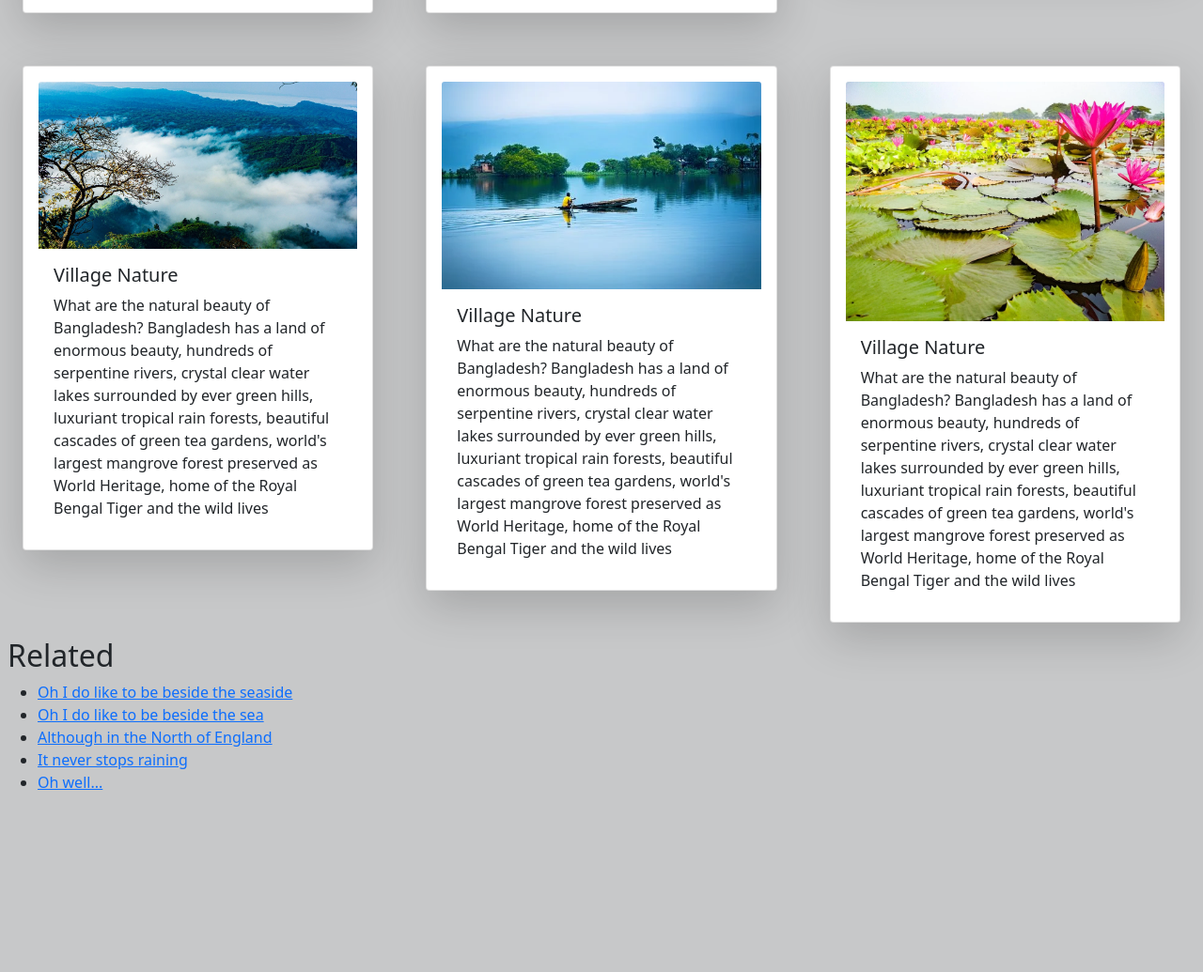
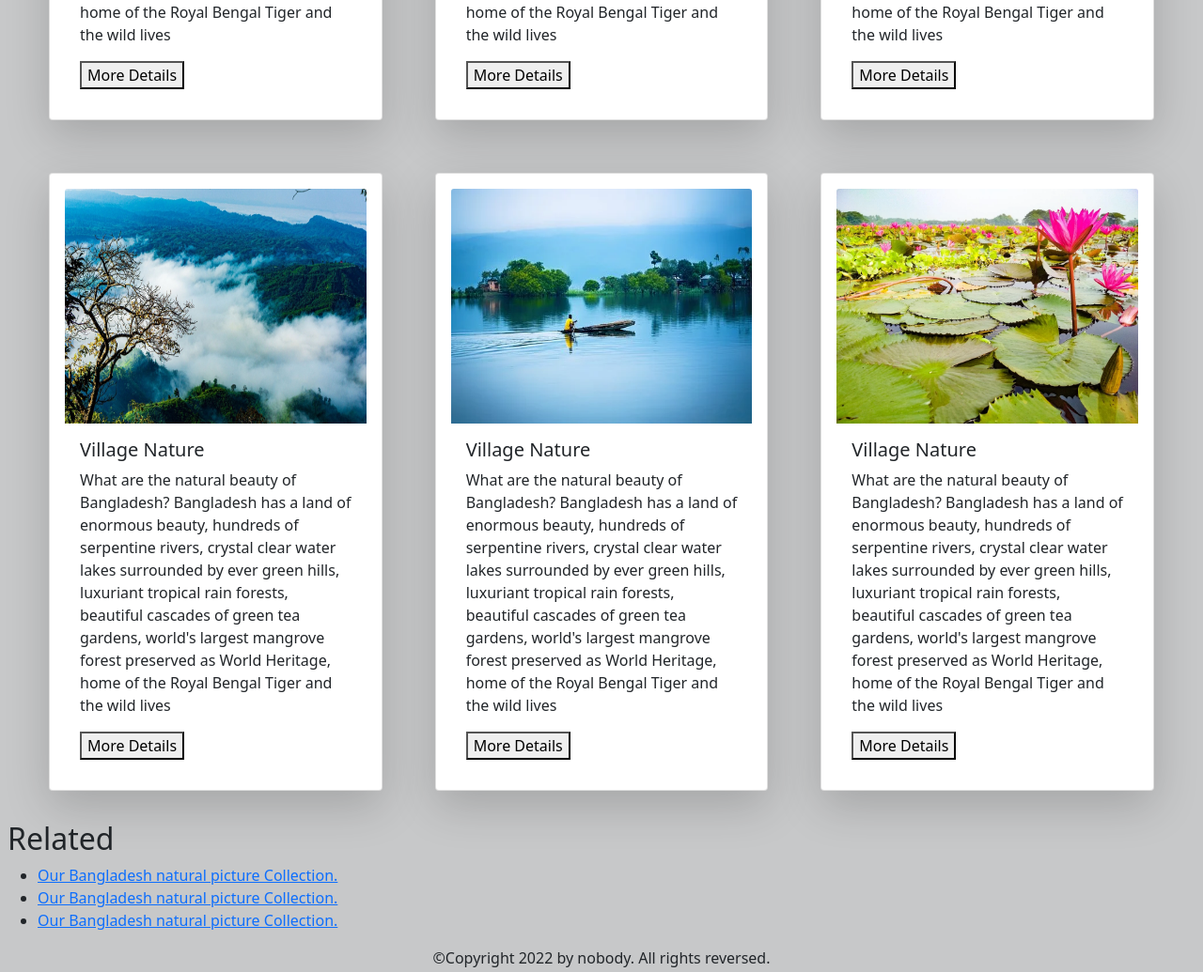
Before and after one commit to mdmehedihasan212/responsive-web, a plain HTML site: page index.html in a window 1280 px wide. Shown: the part 714-1749 px from the top of the page at 94% size. Before the commit the page ends 1583 px from the top, so only its background shows below. Drawn offline with nearby package versions, Linux system fonts and the light colour scheme.

Commit message:
add more button

```diff
--- a/css/style.css
+++ b/css/style.css
@@ -1,5 +1,4 @@
-body{
-    padding: 0;
-    margin: 0;
-    box-sizing: border-box;
-}
+.card-img-top {
+    width: 250px;
+    height: 250px;
+};
--- a/index.html
+++ b/index.html
@@ -20,7 +20,7 @@
 <body class="bg-dark p-2 text-dark bg-opacity-25">
 
     <!-- header start -->
-    <header class="text-center">
+    <header class="text-center text-primary m-2">
         <h1>Bangladesh Nature</h1>
     </header>
 
@@ -55,7 +55,7 @@
 
         <!-- It contains an article -->
         <article>
-            <div class="row row-cols-1 row-cols-md-3 g-4">
+            <div class="row row-cols-1 row-cols-md-3 g-4 m-3">
                 <div class="col">
                     <div class="card shadow-lg p-3 m-3 bg-body">
                         <img src="./image/2630222.jpg" class="card-img-top" alt="...">
@@ -66,6 +66,7 @@
                                 water lakes surrounded by ever green hills, luxuriant tropical rain forests, beautiful
                                 cascades of green tea gardens, world's largest mangrove forest preserved as World
                                 Heritage, home of the Royal Bengal Tiger and the wild lives</p>
+                            <button>More Details</button>
                         </div>
                     </div>
                 </div>
@@ -79,6 +80,8 @@
                                 water lakes surrounded by ever green hills, luxuriant tropical rain forests, beautiful
                                 cascades of green tea gardens, world's largest mangrove forest preserved as World
                                 Heritage, home of the Royal Bengal Tiger and the wild lives</p>
+                            <button>More Details</button>
+
                         </div>
                     </div>
                 </div>
@@ -92,6 +95,8 @@
                                 water lakes surrounded by ever green hills, luxuriant tropical rain forests, beautiful
                                 cascades of green tea gardens, world's largest mangrove forest preserved as World
                                 Heritage, home of the Royal Bengal Tiger and the wild lives</p>
+                            <button>More Details</button>
+
                         </div>
                     </div>
                 </div>
@@ -105,6 +110,8 @@
                                 water lakes surrounded by ever green hills, luxuriant tropical rain forests, beautiful
                                 cascades of green tea gardens, world's largest mangrove forest preserved as World
                                 Heritage, home of the Royal Bengal Tiger and the wild lives</p>
+                            <button>More Details</button>
+
                         </div>
                     </div>
                 </div>
@@ -118,6 +125,8 @@
                                 water lakes surrounded by ever green hills, luxuriant tropical rain forests, beautiful
                                 cascades of green tea gardens, world's largest mangrove forest preserved as World
                                 Heritage, home of the Royal Bengal Tiger and the wild lives</p>
+                            <button>More Details</button>
+
                         </div>
                     </div>
                 </div>
@@ -131,6 +140,8 @@
                                 water lakes surrounded by ever green hills, luxuriant tropical rain forests, beautiful
                                 cascades of green tea gardens, world's largest mangrove forest preserved as World
                                 Heritage, home of the Royal Bengal Tiger and the wild lives</p>
+                            <button>More Details</button>
+
                         </div>
                     </div>
                 </div>
@@ -141,27 +152,20 @@
             <h2>Related</h2>
 
             <ul>
-                <li><a href="#">Oh I do like to be beside the seaside</a></li>
-                <li><a href="#">Oh I do like to be beside the sea</a></li>
-                <li><a href="#">Although in the North of England</a></li>
-                <li><a href="#">It never stops raining</a></li>
-                <li><a href="#">Oh well...</a></li>
+                <li><a href="https://www.pinterest.com/Rakibulislambd/nature-bd/">Our Bangladesh natural picture
+                        Collection.</a></li>
+                <li><a href="https://www.pinterest.com/Rakibulislambd/nature-bd/">Our Bangladesh natural picture
+                        Collection.</a></li>
+                <li><a href="https://www.pinterest.com/Rakibulislambd/nature-bd/">Our Bangladesh natural picture
+                        Collection.</a></li>
             </ul>
         </aside>
 
         <!-- Footer start -->
-        <footer>
-
+        <footer class="text-center">
+            <p>©Copyright 2022 by nobody. All rights reversed.</p>
         </footer>
     </main>
-
-
-
-
-
-
-
-
 
 </body>
 
```
